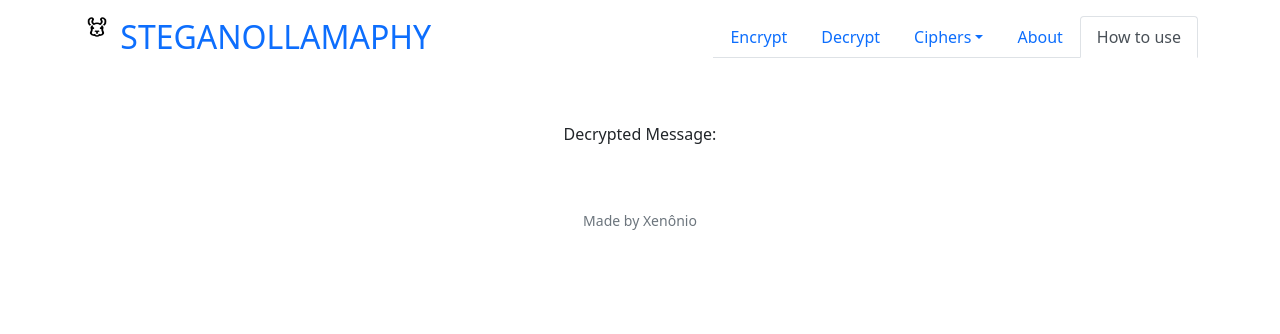
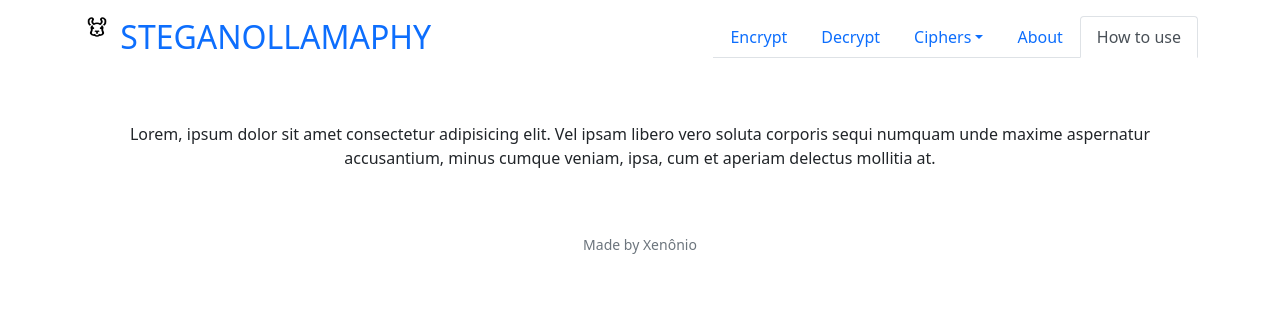
Before and after one commit to Xennonio/steganollamaphy, a Flask app: page /htu in a window 1280 px wide. Shown: the top 334 px of the page. Run offline with Flask 3, Linux system fonts and the light colour scheme.

Commit message:
hotfix htu

```diff
--- a/templates/howtouse.html
+++ b/templates/howtouse.html
@@ -5,5 +5,5 @@
 {% endblock %}
 
 {% block main %}
-    <p>Decrypted Message: {{ decrypted_message }}</p>
+    <p>Lorem, ipsum dolor sit amet consectetur adipisicing elit. Vel ipsam libero vero soluta corporis sequi numquam unde maxime aspernatur accusantium, minus cumque veniam, ipsa, cum et aperiam delectus mollitia at.</p>
 {% endblock %}
```
